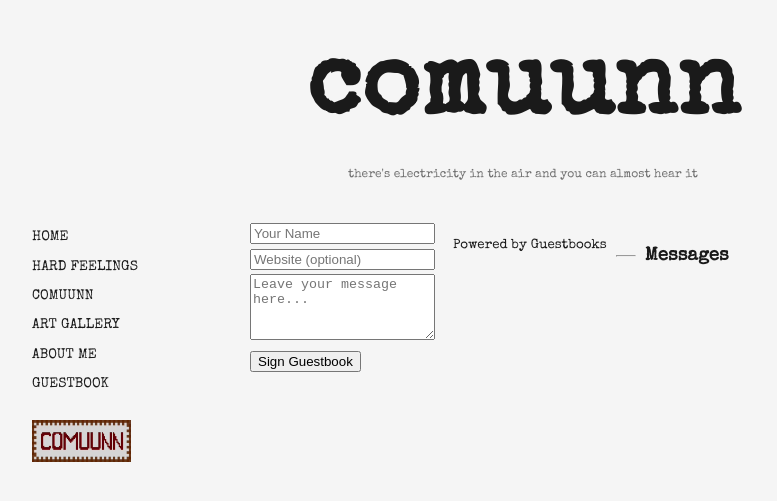
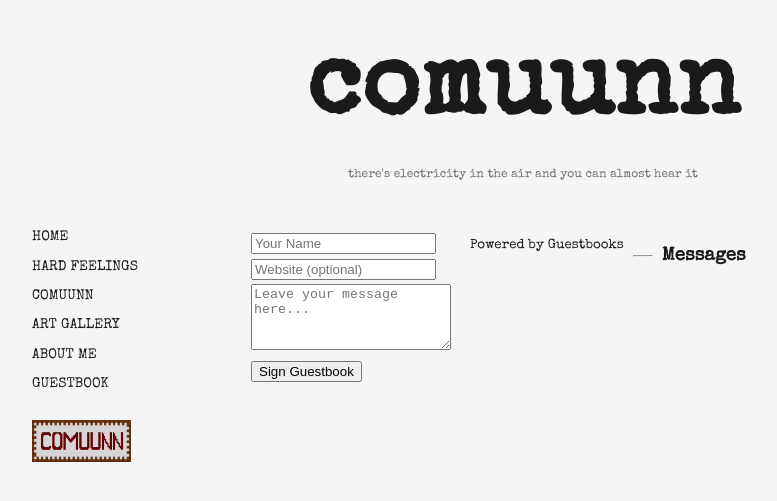
Before and after one commit to guiolhermer/comuunn, a Jekyll site: the page built from guestbook/index.html, in a window 1280 px wide. Shown: the top 501 px of the page, without its empty margins (117-894 px from the left). Built offline with Jekyll 4.4.1, drawn with Linux system fonts in a browser that asks for light colours; a script that is not in the unit is left out.

Commit message:
guestbook

```diff
--- a/assets/style.css
+++ b/assets/style.css
@@ -209,7 +209,7 @@
   display: block;
 }
 
-<-- GUESTBOOK --/>
+/* ---------- guestbook ---------- */
 #guestbooks___guestbook-form-container {
   width: 200px;
   max-height: 500px;
```
